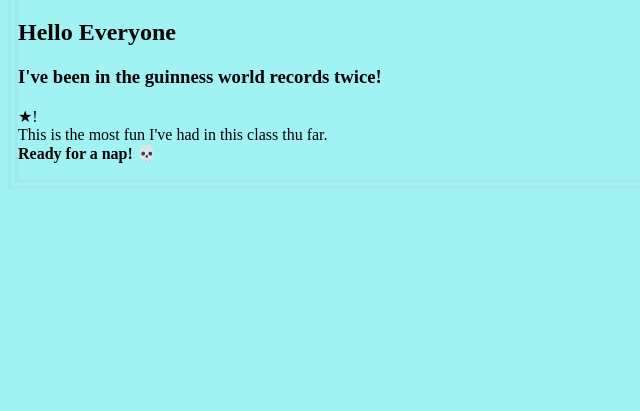
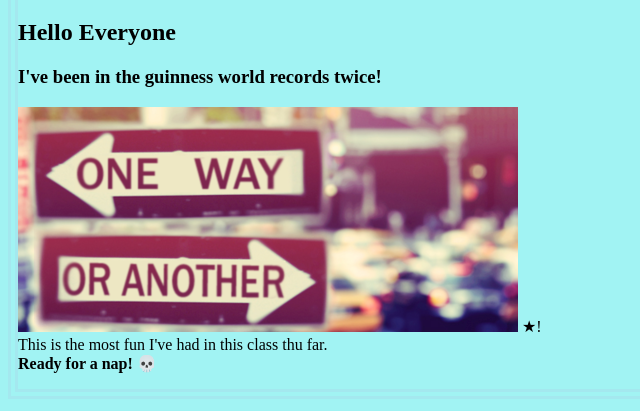
Before and after one commit to JBunch2310/helloHTML, a website: page index.html in a window 1280 px wide. Shown: the part 79-490 px from the top of the page, without its empty margins (0-640 px from the left). Drawn offline with Linux system fonts and the light colour scheme.

Commit message:
added pictures

```diff
--- a/index.html
+++ b/index.html
@@ -19,6 +19,7 @@
     <h3>I've been in the guinness world records twice! </h3>
 
     <p>
+        <img src="101326-One-Way-Or-Another.jpeg" alt="101326-One-Way-Or-Another.jpeg">
         &#9733;!<br />
       This is the most fun I've had in this class thu far.<br />
       <strong>Ready for a nap! &#128128;</strong>
```
Also changed, not shown: 101326-One-Way-Or-Another.jpeg (added).
